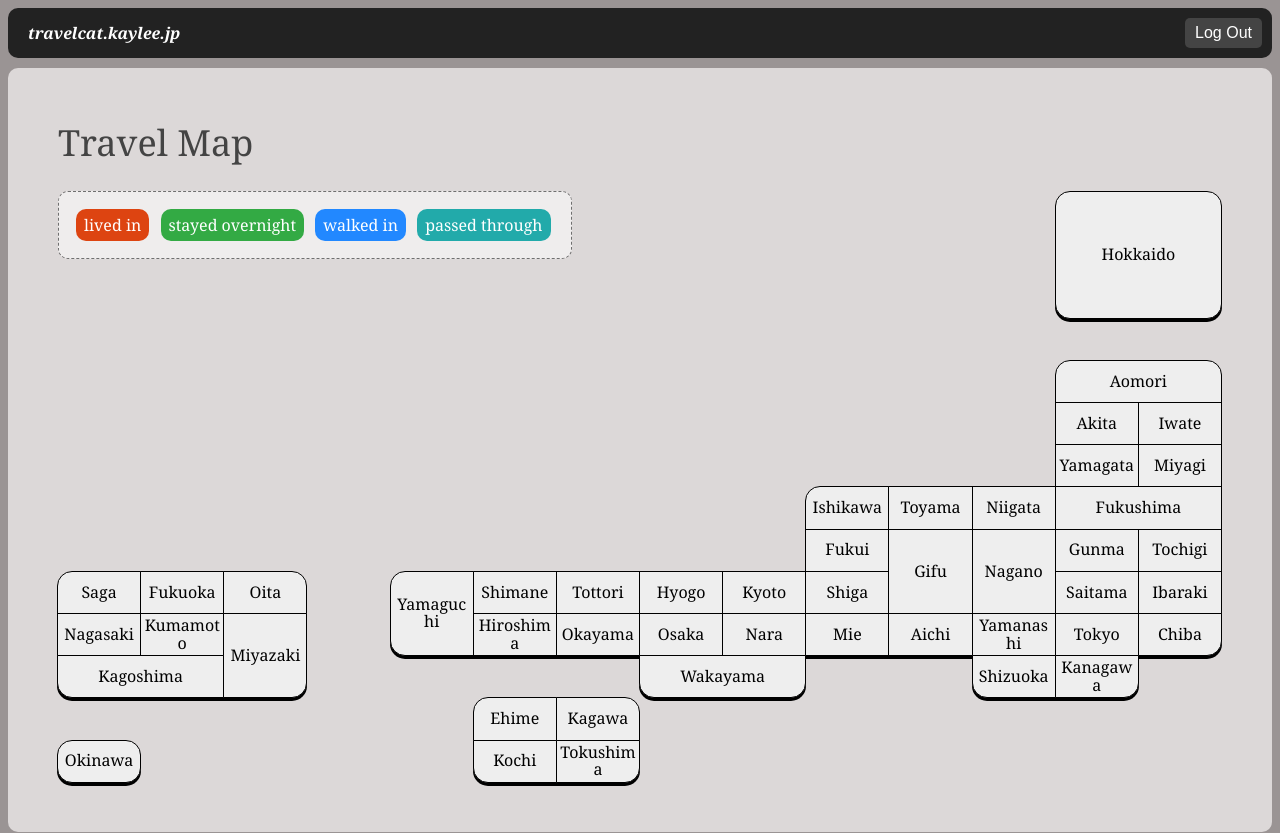
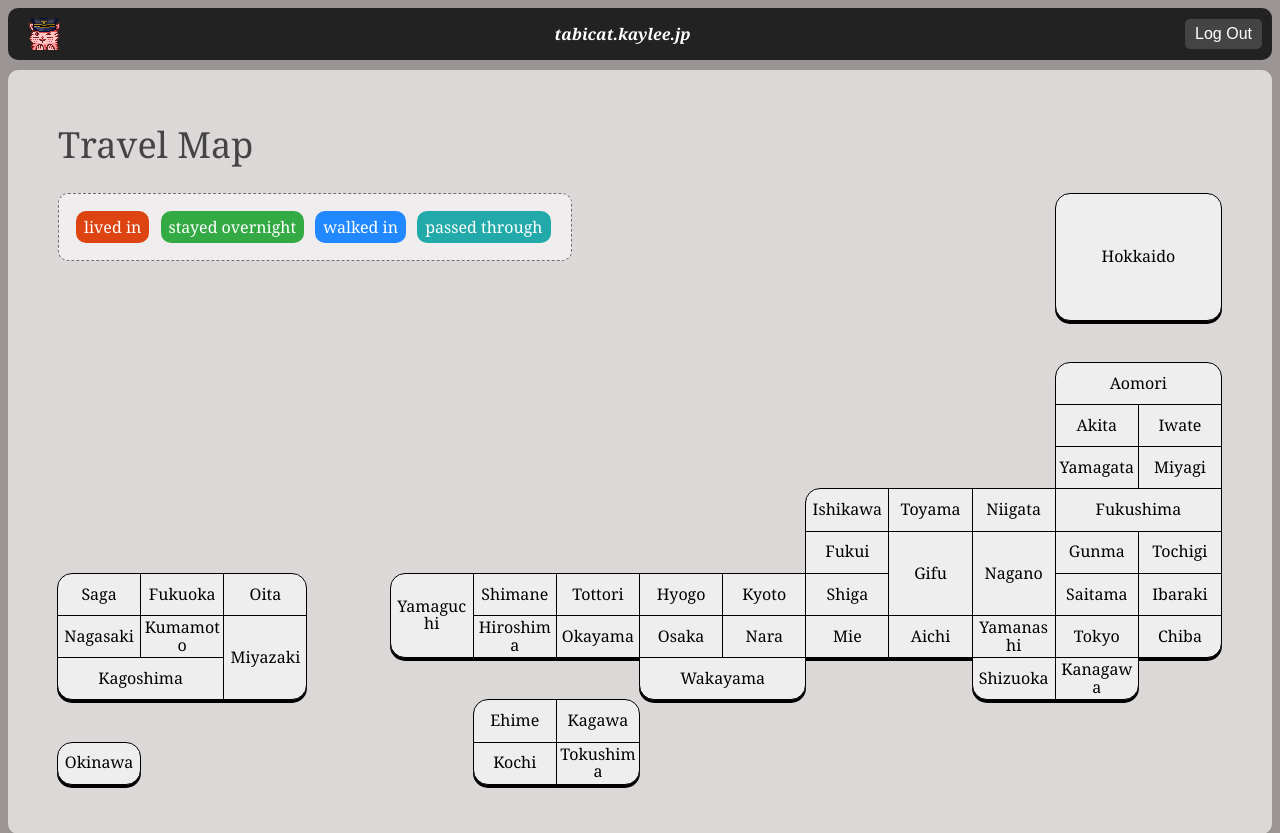
Before and after one commit to kayleema/travel-map, a Django app: page / in a window 1280 px wide. Shown: the top 833 px of the page. Run offline with Django 4.2, Linux system fonts and the light colour scheme; the visitor is signed in with stand-in values (Sample User, id 1); data comes from the database, SQL or seed files in the repository; data that the repository does not hold is empty.

Commit message:
fix icon

```diff
--- a/templates/travelregistration/homepage.html
+++ b/templates/travelregistration/homepage.html
@@ -1,5 +1,7 @@
 {% load i18n %}
+{% load static %}
 <meta name="viewport" content="width=device-width, initial-scale=1.0">
+<link rel="shortcut icon" type="image/png" href="{% static 'favicon.png' %}"/>
 <style>
     body {
         font-family: Georgia, serif;
@@ -169,7 +171,9 @@
 </style>
 
 <nav class="card">
-    <strong><em>travelcat.kaylee.jp</em></strong>
+    <img src="/static/favicon.png" alt="tabby cat"/>
+
+    <strong><em>tabicat.kaylee.jp</em></strong>
 
     <form action="{% url 'account_logout' %}" method="post">
         {% csrf_token %}
@@ -257,5 +261,3 @@
     </div>
 
 </footer>
-
-<img src="/static/favicon.png" alt="tabby cat"/>
--- a/travelmap/settings.py
+++ b/travelmap/settings.py
@@ -146,6 +146,10 @@ LOCALE_PATHS = [os.path.join(BASE_DIR, 'locale')]
 
 STATIC_URL = 'static/'
 
+STATICFILES_DIRS = [
+    os.path.join(BASE_DIR, 'static')
+]
+
 # Default primary key field type
 # https://docs.djangoproject.com/en/4.2/ref/settings/#default-auto-field
 
```
Also changed, not shown: static/favicon.png (renamed from travelmap/static/favicon.png).
